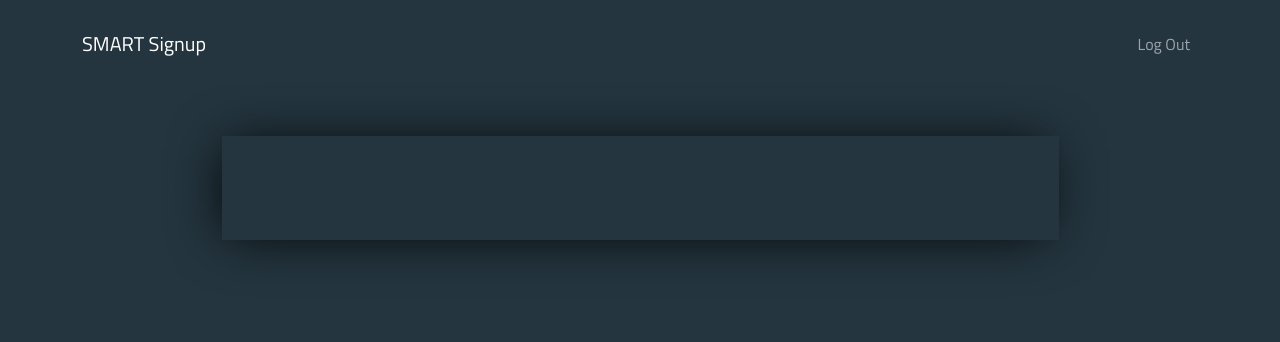
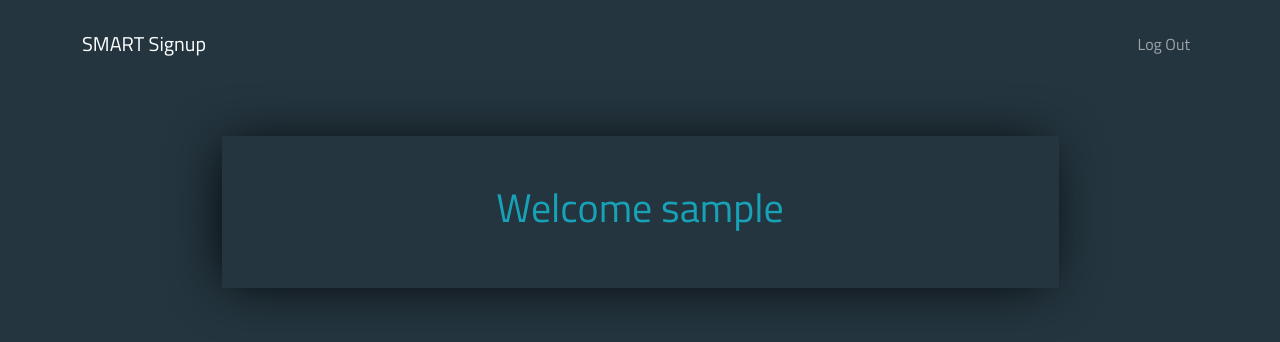
Before and after one commit to Omnia711/Smart-login-system, a plain HTML site: page home.html in a window 1280 px wide. Drawn offline with Linux system fonts and the light colour scheme; sample sign-in values are in the browser's storage.

Commit message:
Update home.html

```diff
--- a/home.html
+++ b/home.html
@@ -31,6 +31,6 @@
         <h1><span id="username"></span></h1>
       </div>
     </div>
-    <script src="js/main.js"></script>
+    <script src="js/home.js"></script>
   </body>
 </html>
```
